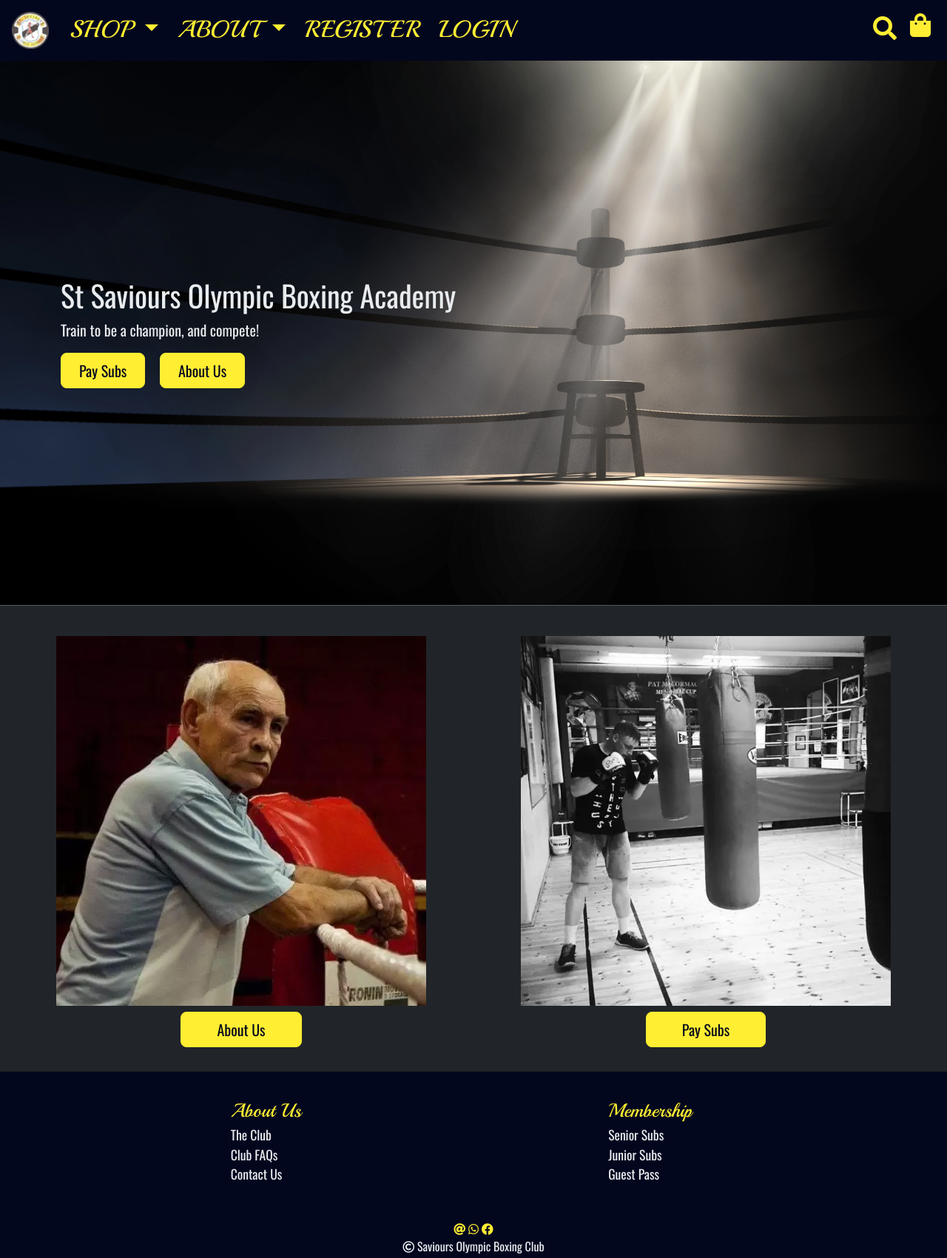
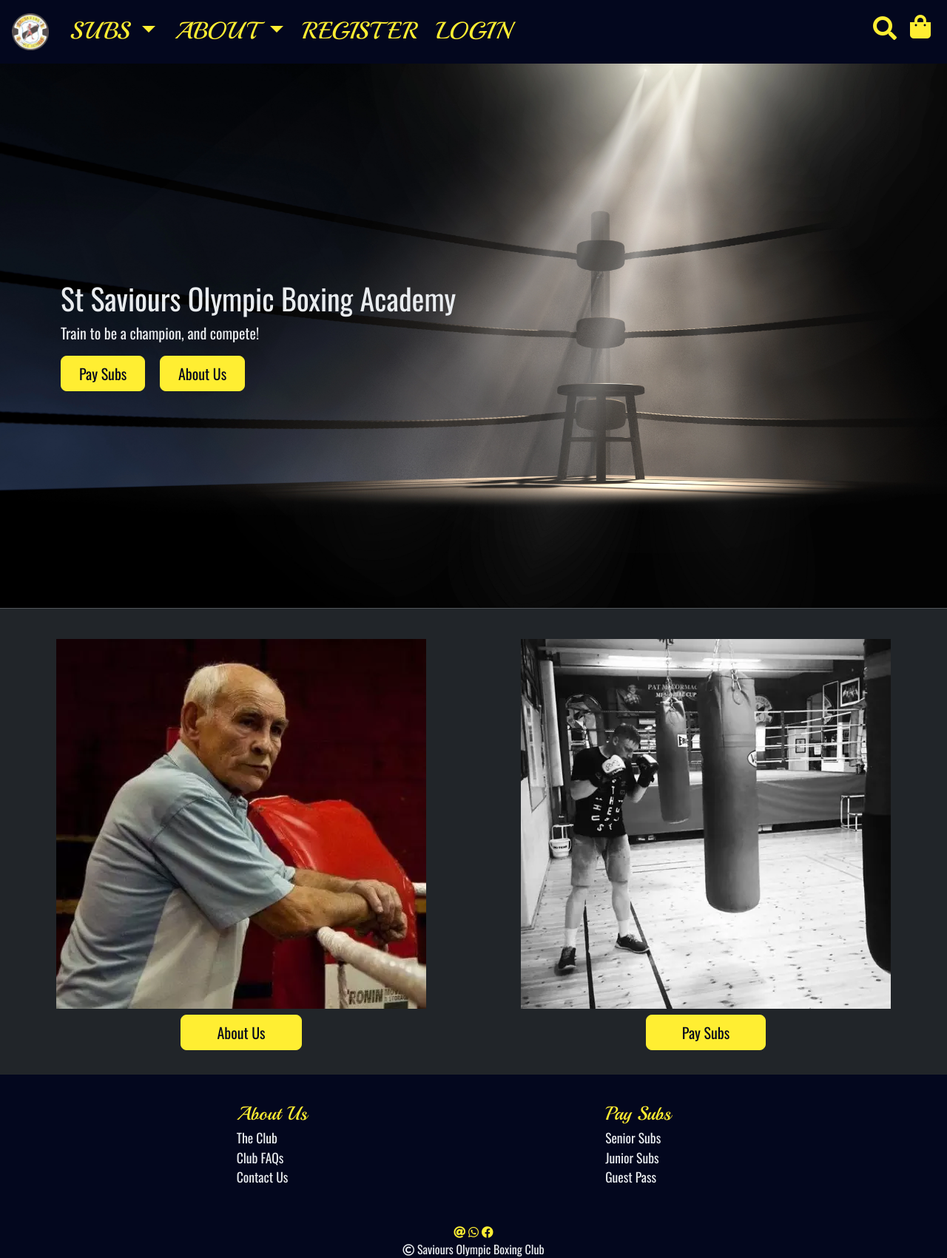
Before and after one commit to DaithiShan/stsaviours, a Django app: page / in a window 1280 px wide. Shown: the whole page at 74% size. Run offline with Django 4.2, Linux system fonts and the light colour scheme; some libraries are stand-ins or nearby versions.

Commit message:
Navbar and footer updated

```diff
--- a/stsaviours/templates/includes/footer.html
+++ b/stsaviours/templates/includes/footer.html
@@ -26,7 +26,7 @@
                 <div class="col-12 col-sm-4 offset-2">
                     <div class="row">
                         <div class="col-12 footer-title">
-                            Membership
+                            Pay Subs
                         </div>
                             <div class="col-12 footer-text">
                                 <a href="#">Senior Subs</a>
--- a/stsaviours/templates/includes/navbar.html
+++ b/stsaviours/templates/includes/navbar.html
@@ -26,7 +26,7 @@
             <ul class="navbar-nav me-auto mb-2 mb-lg-0">
                 <li class="nav-item dropdown">
                     <a class="nav-link dropdown-toggle text-uppercase" href="#" id="shopDropdown" role="button" data-bs-toggle="dropdown" aria-expanded="false">
-                    Shop
+                    Subs
                 </a>
                     <div class="dropdown-menu bg-dark" aria-labelledby="shopDropdown">
                                 <a class="dropdown-item text-uppercase" href="#">Shop</a>
@@ -50,20 +50,20 @@
                             <div class="dropdown-divider"></div>
                             <a class="dropdown-item text-uppercase" href="#">Order History</a>
                             <div class="dropdown-divider"></div>
-                            <a class="dropdown-item text-uppercase" href="#">Logout</a>
+                            <a class="dropdown-item text-uppercase" href="{% url 'logout' %}">Logout</a>
                         </div>
                     </li>
-                {% else %}
+                    {% else %}
                     <li class="nav-item">
-                        <a class="nav-link text-uppercase" href="#">Register</a>
+                        <a class="nav-link text-uppercase" href="{% url 'register' %}">Register</a>
                     </li>
                     <li class="nav-item">
-                        <a class="nav-link text-uppercase" href="#">Login</a>
+                        <a class="nav-link text-uppercase" href="{% url 'login' %}">Login</a>
                     </li>
                 {% endif  %}
             </ul>
             <ul class="navbar-nav ml-auto">
-                <li class="nav-item">
+                <li class="nav-item mb-1">
                     <a class="nav-link" href="#">
                         <i class="fas fa-search" title="Search"></i>
                     </a>
```
